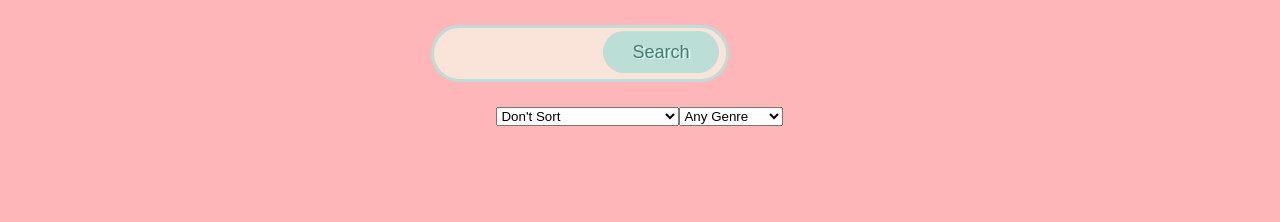
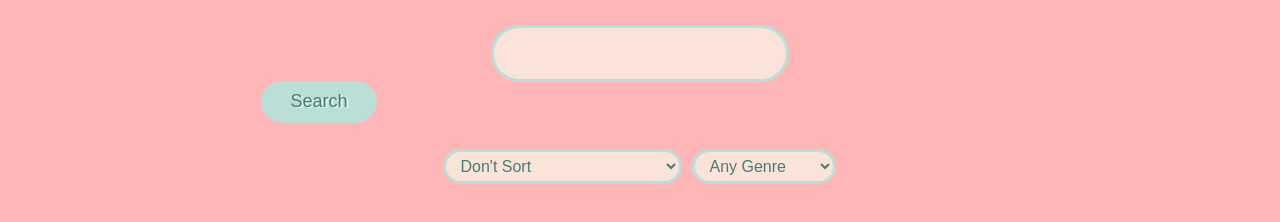
Before and after one commit to EricDelmonico/235Project2, a plain HTML site: page index.html in a window 1280 px wide. Shown: the part 240-462 px from the top of the page. Drawn offline with nearby package versions, Linux system fonts and the light colour scheme.

Commit message:
So css wasnt done
Still need to fix search button hmm

```diff
--- a/styles/main.css
+++ b/styles/main.css
@@ -93,7 +93,8 @@ body{
 }
 
 #searchTerm{
-    max-width: 400px;
+    display: flex;
+    max-width: 600px;
     border: 3px solid #bbded6;
     background-color: #fae3d9;
     padding: 15px 30px;
@@ -101,9 +102,12 @@ body{
     color: #4d7a71;
     font-size: 18px;
     outline: none;
+    justify-items: center;
+    margin: 0px 100px;
 }
 
 #searchButton{
+    display: flex;
     position: relative;
     top: -1.5px;
     right: 130px;
@@ -125,6 +129,30 @@ body{
     display: flex;
     grid-area: sort;
     justify-content: center;
+}
+
+#sortby{
+    max-height: 50px;
+    border: 3px solid #bbded6;
+    background-color: #fae3d9;
+    padding: 5px 10px;
+    border-radius: 50px;
+    color: #4d7a71;
+    font-size: 16px;
+    outline: none;
+    margin: 0px 5px;
+}
+
+#genre{
+    max-height: 50px;
+    border: 3px solid #bbded6;
+    background-color: #fae3d9;
+    padding: 5px 10px;
+    border-radius: 50px;
+    color: #4d7a71;
+    font-size: 16px;
+    outline: none;
+    margin: 0px 5px;
 }
 
 #buttonGroup{
```
